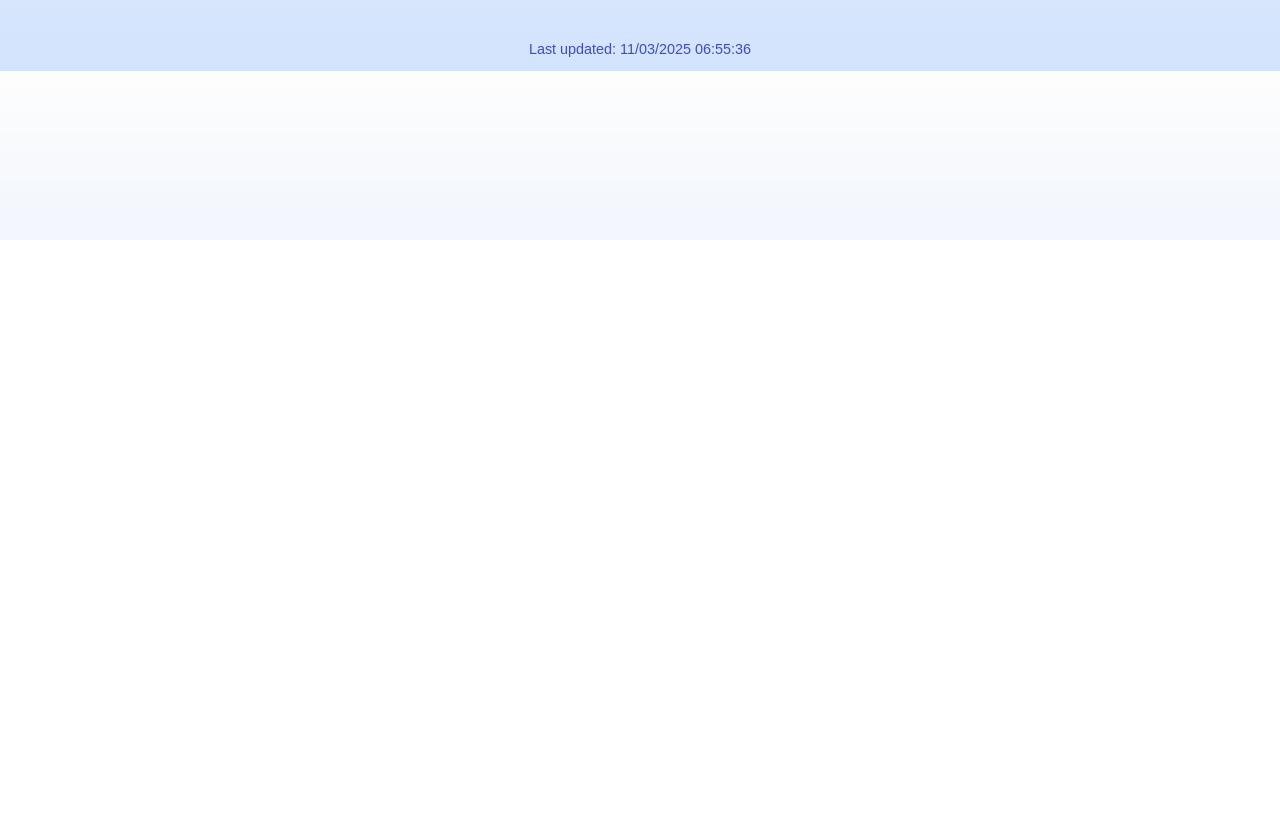
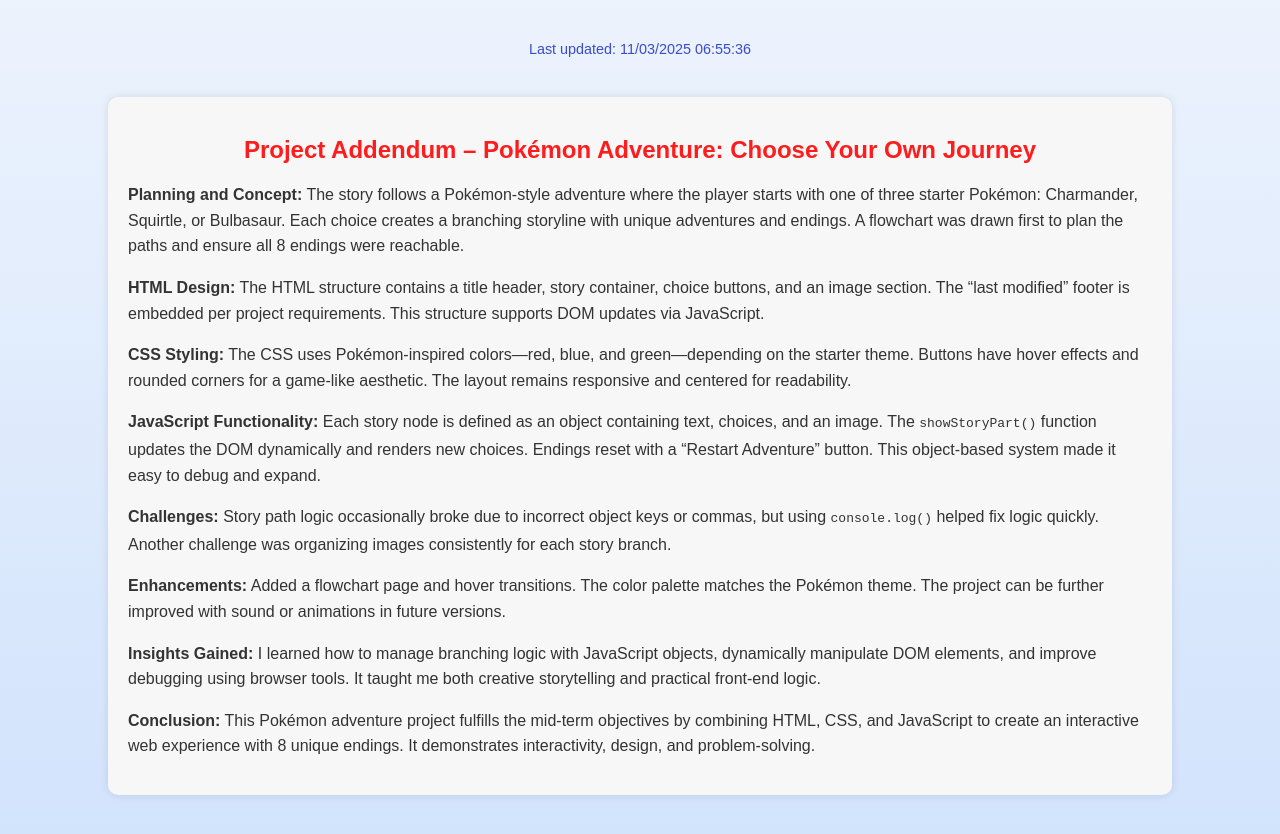
Before and after one commit to rc2655-ranjith/ITC505, a plain HTML site: page mid-term-project/index.html in a window 1280 px wide. Shown: the part 560-1394 px from the top of the page. Before the commit the page ends 800 px from the top, so only its background shows below. Drawn offline with Linux system fonts and the light colour scheme.

Commit message:
Update index.html with project addendum section
Added project addendum detailing planning, design, challenges, and insights gained.

```diff
--- a/mid-term-project/index.html
+++ b/mid-term-project/index.html
@@ -3,12 +3,12 @@
 <head>
   <meta charset="UTF-8">
   <meta name="viewport" content="width=device-width, initial-scale=1.0">
-    <title>Pokémon Adventure Quest</title>
+  <title>Pokémon Adventure: Choose Your Own Journey</title>
   <link rel="stylesheet" href="style.css">
 </head>
 <body>
   <header>
-        <h1>Pokémon Adventure Quest</h1>
+    <h1>Pokémon Adventure: Choose Your Own Journey</h1>
   </header>
 
   <main>
@@ -23,11 +23,37 @@
     <p>Last updated: <span id="lastModified"></span></p>
   </footer>
 
-    <script type="text/javascript">
-        var x = document.lastModified;
-        document.getElementById('lastModified').textContent = x;
+  <script>
+    document.getElementById('lastModified').textContent = document.lastModified;
   </script>
 
   <script src="script.js"></script>
+
+  <section id="addendum">
+    <h2>Project Addendum – Pokémon Adventure: Choose Your Own Journey</h2>
+    <p><strong>Planning and Concept:</strong>
+    The story follows a Pokémon-style adventure where the player starts with one of three starter Pokémon: Charmander, Squirtle, or Bulbasaur. Each choice creates a branching storyline with unique adventures and endings. A flowchart was drawn first to plan the paths and ensure all 8 endings were reachable.</p>
+
+    <p><strong>HTML Design:</strong>
+    The HTML structure contains a title header, story container, choice buttons, and an image section. The “last modified” footer is embedded per project requirements. This structure supports DOM updates via JavaScript.</p>
+
+    <p><strong>CSS Styling:</strong>
+    The CSS uses Pokémon-inspired colors—red, blue, and green—depending on the starter theme. Buttons have hover effects and rounded corners for a game-like aesthetic. The layout remains responsive and centered for readability.</p>
+
+    <p><strong>JavaScript Functionality:</strong>
+    Each story node is defined as an object containing text, choices, and an image. The <code>showStoryPart()</code> function updates the DOM dynamically and renders new choices. Endings reset with a “Restart Adventure” button. This object-based system made it easy to debug and expand.</p>
+
+    <p><strong>Challenges:</strong>
+    Story path logic occasionally broke due to incorrect object keys or commas, but using <code>console.log()</code> helped fix logic quickly. Another challenge was organizing images consistently for each story branch.</p>
+
+    <p><strong>Enhancements:</strong>
+    Added a flowchart page and hover transitions. The color palette matches the Pokémon theme. The project can be further improved with sound or animations in future versions.</p>
+
+    <p><strong>Insights Gained:</strong>
+    I learned how to manage branching logic with JavaScript objects, dynamically manipulate DOM elements, and improve debugging using browser tools. It taught me both creative storytelling and practical front-end logic.</p>
+
+    <p><strong>Conclusion:</strong>
+    This Pokémon adventure project fulfills the mid-term objectives by combining HTML, CSS, and JavaScript to create an interactive web experience with 8 unique endings. It demonstrates interactivity, design, and problem-solving.</p>
+  </section>
 </body>
 </html>
```
Lines whose indentation alone changed are shown as unchanged.
